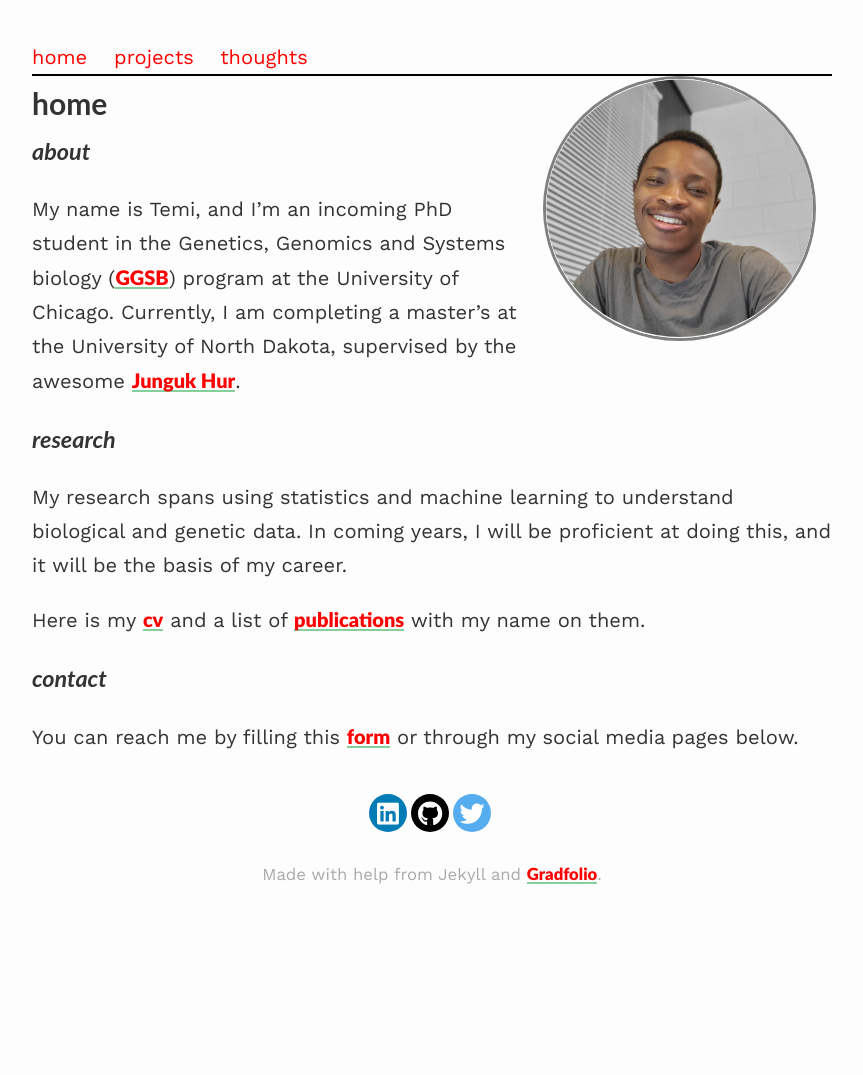
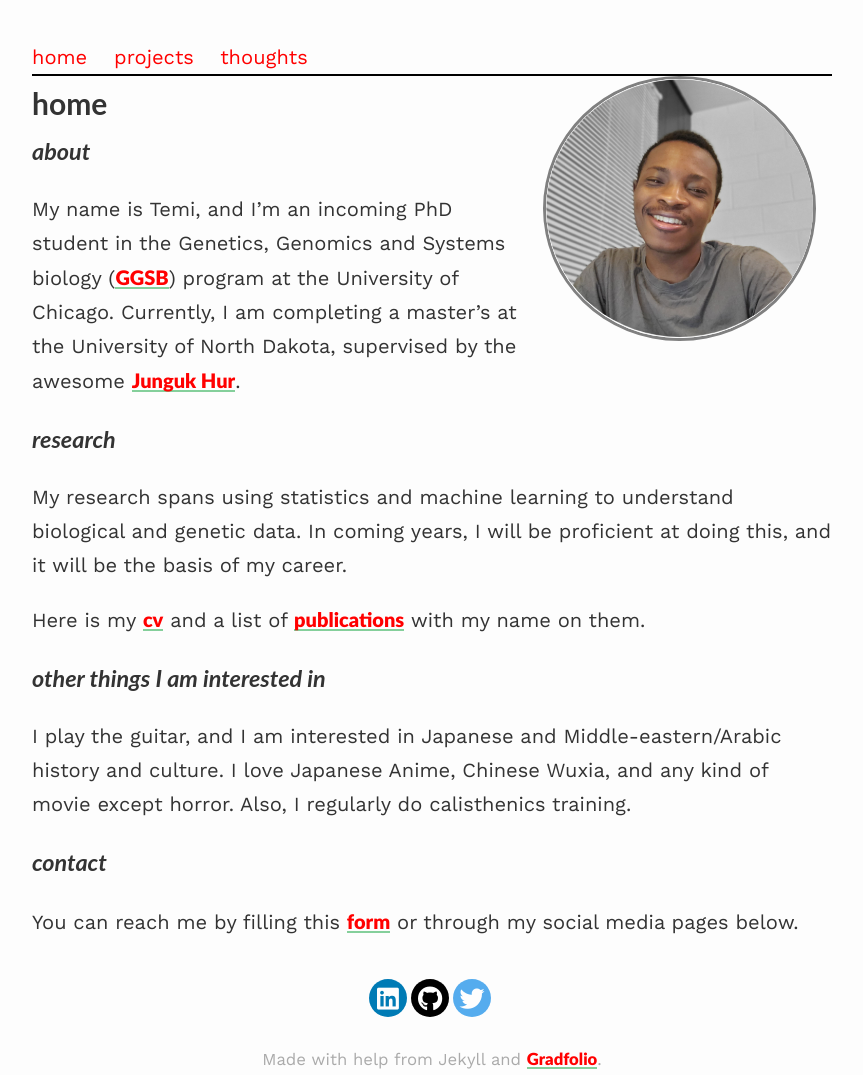
Before and after one commit to tobbyxy/temipete.github.io, a Jekyll site: the page built from index.md, in a window 1280 px wide. Shown: the whole page, without its empty margins (208-1071 px from the left). Built offline with Jekyll 4.4.1, drawn with Linux system fonts in a browser that asks for light colours; nearby versions of some CDN libraries; our own code applies the rules of GitHub Pages for plain Markdown files; before the commit the page ends 980 px from its top, so only the background shows below that.

Commit message:
Update index.md

```diff
--- a/index.md
+++ b/index.md
@@ -17,6 +17,9 @@ My research spans using statistics and machine learning to understand biological
 
 Here is my [cv](../docs/cv.pdf){:target="_blank"} and a list of [publications](../publications) with my name on them.
 
+### *other things I am interested in*
+I play the guitar, and I am interested in Japanese and Middle-eastern/Arabic history and culture. I love Japanese Anime, Chinese Wuxia, and any kind of movie except horror. Also, I regularly do calisthenics training.
+
 ### *contact*
 
 You can reach me by filling this [form](https://forms.gle/VopPt5H2uhPMD8oT7){:target="_blank"} or through my social media pages below.
```
